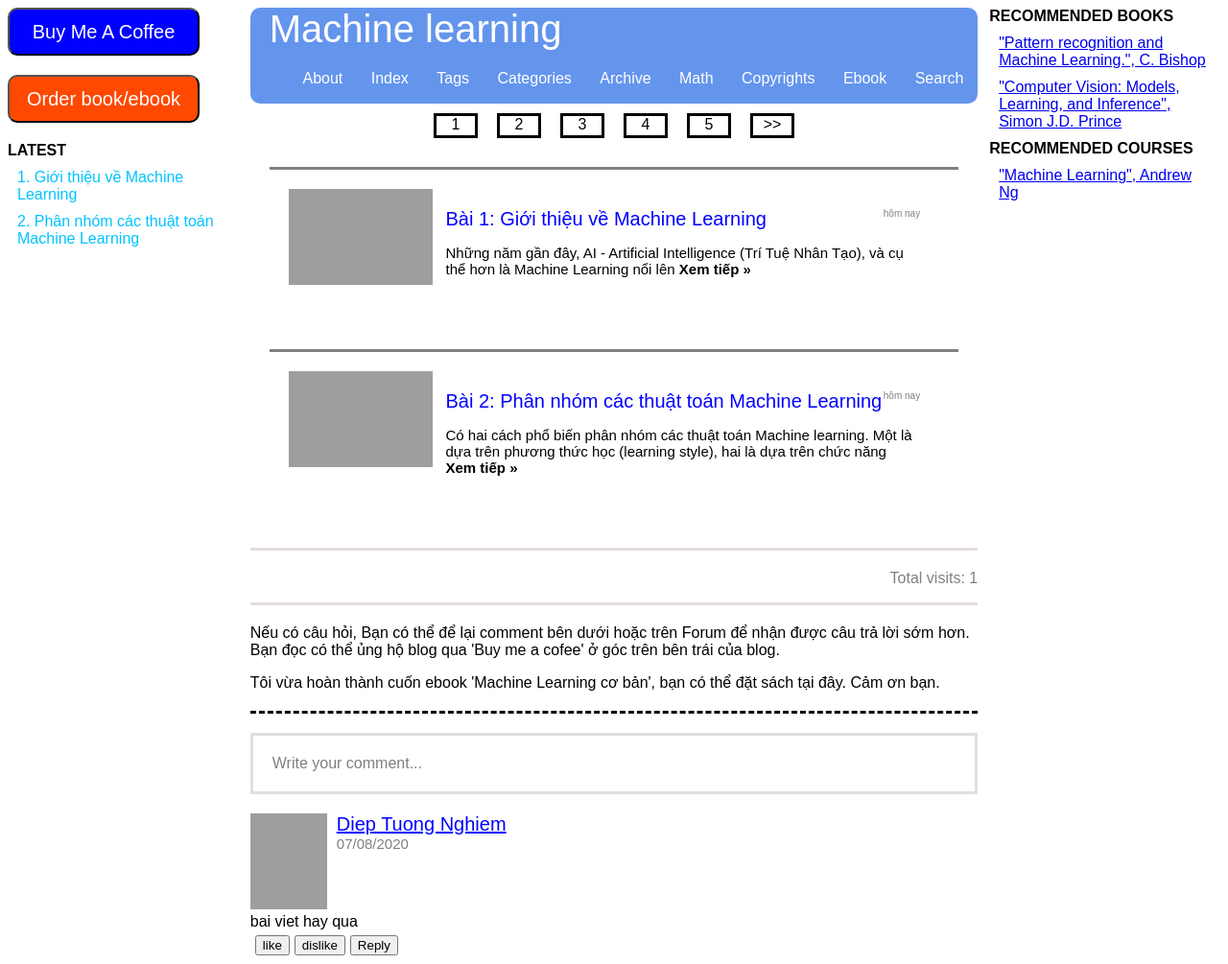
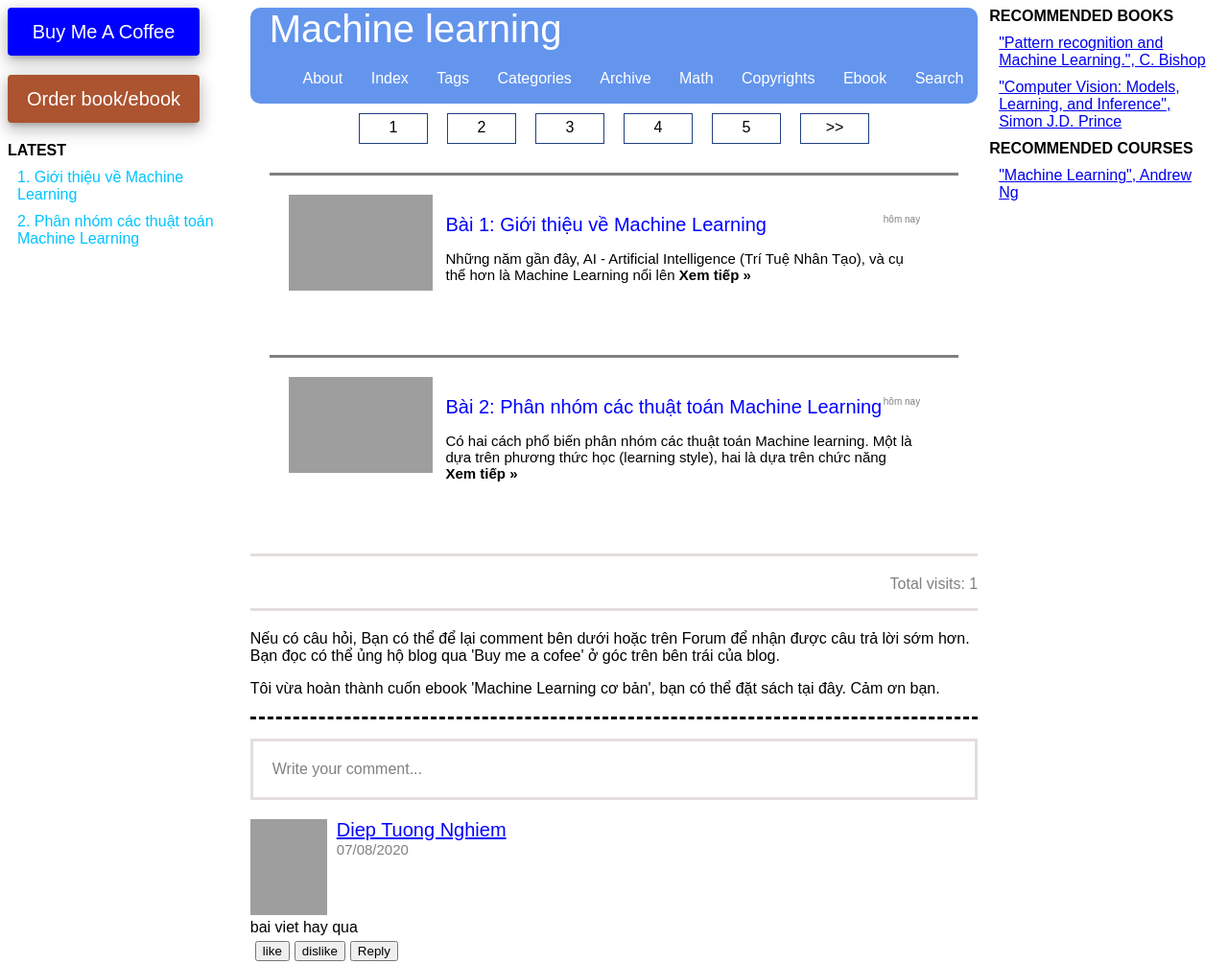
Before and after one commit to nghiemkythu/web, a plain HTML site: page index.html in a window 1280 px wide. Shown: the whole page at 96% size. Drawn offline with Linux system fonts and the light colour scheme; grey boxes are pictures that could not be loaded.

Commit message:
'programming'

```diff
--- a/index.css
+++ b/index.css
@@ -12,20 +12,24 @@ body{
 .buy{
     background-color: blue;
     color: white;
-    border-radius:10px ;
+    border-radius:4px ;
     width: 200px;
     height: 50px;
     margin-bottom: 20px;
     font-size: 20px;
+    border-width: 0px;
+    box-shadow: 0 8px 17px 2px rgba(0,0,0,0.14), 0 3px 14px 2px rgba(0,0,0,0.12), 0 5px 5px -3px rgba(0,0,0,0.2);
 }
 .book{
-    background-color: rgb(255, 72, 0);
+    background-color: rgb(172, 83, 48);
     color: white;
-    border-radius:10px ;
+    border-radius:4px ;
     width: 200px;
     height: 50px;
     margin-bottom: 20px;
     font-size: 20px;
+    border-width: 0px;
+    box-shadow: 0 8px 17px 2px rgba(0,0,0,0.14), 0 3px 14px 2px rgba(0,0,0,0.12), 0 5px 5px -3px rgba(0,0,0,0.2);
 }
 .danhmuc{
     color: rgb(0, 195, 255);
@@ -54,10 +58,11 @@ body{
 }
 .so{
     margin: 10px;
-    border: solid black;
+    border: 1px solid #204081;
     width: 40px;
     height: 20px;
     text-align: center;
+    padding: 5px 15px 5px 15px;
 }
 .baihoc{
 
```
